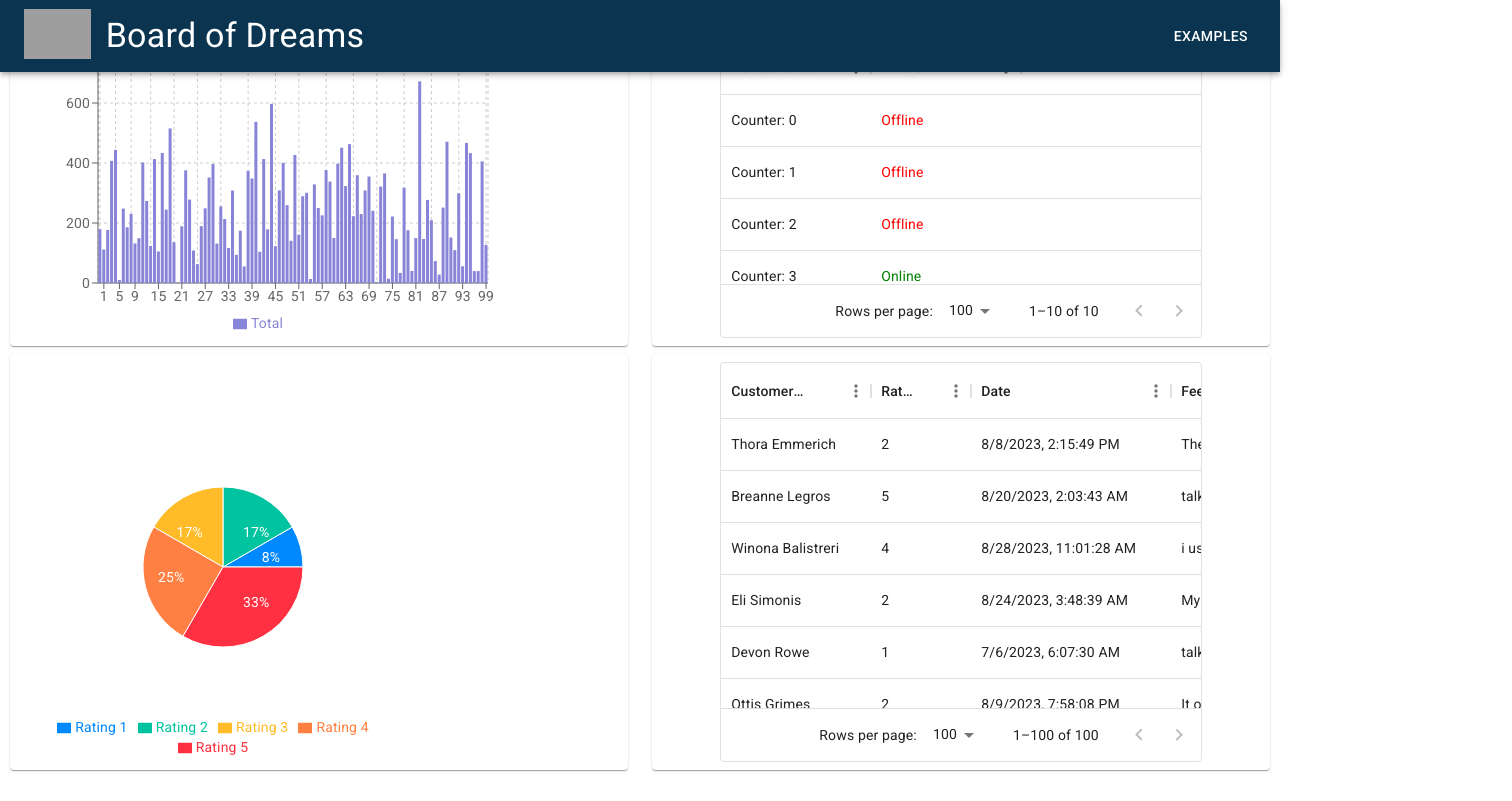
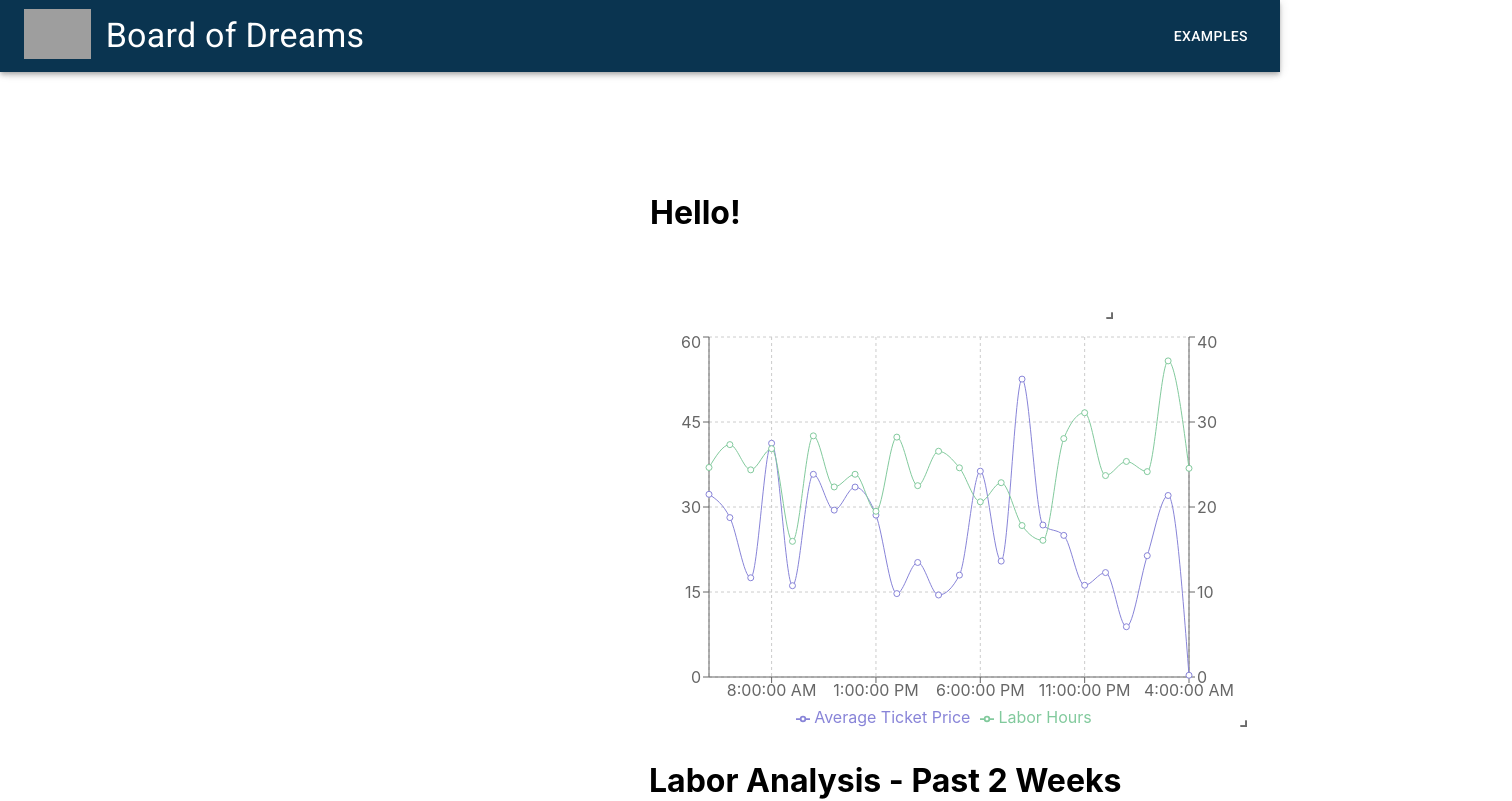
Before and after one commit to Harrison-Wright-PAR/DynamicDashboard, a React (Create React App) app in the folder ReactApp/: page /examples in a window 1280 px wide. Shown: the top 801 px of the page, 1512 px wide, since content can reach past the window. Built offline with nearby package versions, Linux system fonts and the light colour scheme; grey boxes are pictures that could not be loaded.

Commit message:
updated examples page refactors

```diff
--- a/ReactApp/src/components/Start.tsx
+++ b/ReactApp/src/components/Start.tsx
@@ -29,22 +29,9 @@ import LiveSalesReport from "./liveSalesReport";
 import MenuChangesReport from "./menuChangesReport";
 import SalesDailyReport from "./salesDailyReport";
 import LaborCostReport from "./laborCostReport";
-import { layout, LayoutItem } from "../gridLayouts";
+import { layout, LayoutItem, mapLayouts, componentMap } from "../utils";
 import ExpandMoreIcon from "@mui/icons-material/ExpandMore";
 
-type ComponentMap = {
-  [key: string]: React.ComponentType<any>;
-};
-
-const componentMap: ComponentMap = {
-  HelloUser: HelloUser,
-  SalesTrendReport: SalesTrendReport,
-  LaborCostReport: LaborCostReport,
-  LaborIrregularitiesReport: LaborIrregularitiesReport,
-  LiveSalesReport: LiveSalesReport,
-  MenuChangesReport: MenuChangesReport,
-  SalesDailyReport: SalesDailyReport,
-};
 
 function StartPage() {
   const [inputValue, setInputValue] = useState("");
@@ -61,35 +48,11 @@ function StartPage() {
 
   const ResponsiveGridLayout = WidthProvider(Responsive);
 
-  const layout: Array<LayoutItem> = [
-    { i: "HelloUser", x: 0, y: 0, w: 6, h: 4 },
-    { i: "SalesTrendReport", x: 1, y: 1, w: 7.7, h: 10.2 },
-    { i: "LaborCostReport", x: 2, y: 2, w: 11, h: 15 },
-    { i: "LaborIrregularitiesReport", x: 3, y: 3, w: 9.1, h: 11.5 },
-    { i: "LiveSalesReport", x: 4, y: 4, w: 4, h: 4 },
-    { i: "MenuChangesReport", x: 5, y: 5, w: 8.5, h: 11.5 },
-    { i: "SalesDailyReport", x: 6, y: 6, w: 11, h: 15 },
-  ];
 
   const handleButtonClick = async () => {
     setApiResponse("Calling API...");
     const response = await api.generate(inputValue);
     setApiResponse(response);
-  };
-
-  const mapLayouts = (components: Component[], layout: LayoutItem[]) => {
-    return components.map((x: any, i: number) => {
-      x["id"] = i;
-      var defaultLayout = layout.find((item) => item.i === x.name);
-      if (defaultLayout == undefined) {
-        defaultLayout = { i: x.name, x: 0, y: 0, w: 4, h: 4 };
-      }
-      defaultLayout["x"] = i;
-      defaultLayout["y"] = i;
-      x["layout"] = defaultLayout;
-      console.log(x);
-      return x;
-    });
   };
 
   const fetchComponents = async () => {
--- a/ReactApp/src/components/examples.tsx
+++ b/ReactApp/src/components/examples.tsx
@@ -1,41 +1,133 @@
-import * as React from 'react';
-import { styled } from '@mui/material/styles';
-import Grid from '@mui/material/Grid';
-import Paper from '@mui/material/Paper';
-import Box from '@mui/material/Box';
-import TotalSales from './widgets/TotalSales';
-import DeviceHealth from './widgets/DeviceHealth';
-import CustomerRatings from './widgets/CustomerRatings'
-import CustomerFeedback from './widgets/CustomerFeedback'
-
-const Item = styled(Paper)(({ theme }) => ({
-  backgroundColor: theme.palette.mode === 'dark' ? '#1A2027' : '#fff',
-  ...theme.typography.body2,
-  padding: theme.spacing(1),
-  textAlign: 'center',
-  color: theme.palette.text.secondary,
-  alignContent:'center'
-}));
+import React from "react";
+import { Box, Container } from "@mui/material";
+import { WidthProvider, Responsive } from "react-grid-layout";
+import "react-grid-layout/css/styles.css";
+import "react-resizable/css/styles.css";
+import { ThemeProvider } from "@mui/material/styles";
+import theme from "./theme";
+import { layout, componentMap, mapLayouts } from "../utils";
 
 export default function Examples() {
+  const ResponsiveGridLayout = WidthProvider(Responsive);
+
+  let components = [
+    {
+      goodFor: "all",
+      id: 0,
+      name: "HelloUser",
+      purpose: "greet the user",
+    },
+    {
+      goodFor: "management, franchise owner, franchisee",
+      id: 2,
+      name: "SalesTrendReport",
+      purpose: "show the sales trend for a single location",
+    },
+    {
+      name: "LaborCostReport",
+      goodFor: "management, franchise owner, franchisee",
+      id: 3,
+      purpose: "show the labor cost for a single location",
+    },
+    {
+      name: "LaborIrregularitiesReport",
+      goodFor: "management, franchise owner, franchisee",
+      id: 4,
+      purpose: "show the labor irregularities for a single location",
+    },
+    {
+      name: "LiveSalesReport",
+      goodFor: "management, franchise owner, franchisee",
+      id: 5,
+      purpose: "show the live sales for a single location",
+    },
+    {
+      name: "MenuChangesReport",
+      goodFor: "management, franchise owner, franchisee",
+      id: 6,
+      purpose: "show the menu changes for a single location",
+    },
+    {
+      name: "SalesDailyReport",
+      goodFor: "management, franchise owner, franchisee",
+      id: 7,
+      purpose: "show the sales daily for a single location",
+    },
+    {
+      name: "CustomerFeedback",
+      goodFor: "management, franchise owner, franchisee",
+      id: 8,
+      purpose: "show the customer feedback for a single location",
+    },
+    {
+      name: "CustomerRatings",
+      goodFor: "management, franchise owner, franchisee",
+      id: 9,
+      purpose: "show the customer ratings for a single location",
+    },
+    {
+      name: "DeviceHealth",
+      goodFor: "management, franchise owner, franchisee",
+      id: 10,
+      purpose: "show the device health for a single location",
+    },
+    {
+      name: "TotalSales",
+      goodFor: "management, franchise owner, franchisee",
+      id: 11,
+      purpose: "show the total sales for a single location",
+    },
+
+  ];
+
+
+  components = mapLayouts(components, layout);
+
   return (
-    <div className="center-box">
-    <Box sx={{ width: '100%' }} >
-      <Grid container rowSpacing={1} columnSpacing={{ xs: 1, sm: 2, md: 3 }}>
-        <Grid item xs={6}>
-          <Item><TotalSales/></Item>
-        </Grid>
-        <Grid item xs={6}>
-          <Item><DeviceHealth></DeviceHealth></Item>
-        </Grid>
-        <Grid item xs={6}>
-          <Item><CustomerRatings></CustomerRatings></Item>
-        </Grid>
-        <Grid item xs={6}>
-          <Item><CustomerFeedback></CustomerFeedback></Item>
-        </Grid>
-      </Grid>
-    </Box>
-    </div>
+    <ThemeProvider theme={theme}>
+      <Container maxWidth="sm" sx={{ width: "100%" }}>
+        <Box
+          className="MainApp"
+          sx={{
+            display: "flex",
+            flexDirection: "column",
+            alignItems: "center",
+            width: "100%",
+            height: "100vh",
+          }}
+        >
+          <Box sx={{ mt: 3 }}>
+            <ResponsiveGridLayout
+              className="layout"
+              layouts={{ lg: layout }}
+              breakpoints={{ lg: 2400 }}
+              cols={{ lg: 16 }}
+              rowHeight={30}
+            >
+              {components &&
+                components.length > 0 &&
+                components.map((component: any) => {
+                  const Component = componentMap[component["name"]];
+                  if (Component) {
+                    return (
+                      <div
+                        key={component.id}
+                        data-grid={{ ...component.layout }}
+                      >
+                        <Component />
+                      </div>
+                    );
+                  } else {
+                    console.error(
+                      `Component with name ${component["name"]} not found in componentMap`
+                    );
+                    return null;
+                  }
+                })}
+            </ResponsiveGridLayout>
+          </Box>
+        </Box>
+      </Container>
+    </ThemeProvider>
   );
 }
--- a/ReactApp/src/components/widgets/CustomerRatings.tsx
+++ b/ReactApp/src/components/widgets/CustomerRatings.tsx
@@ -1,5 +1,5 @@
 import React, { useCallback, useState } from "react";
-import { PieChart, Pie, Cell, Legend } from "recharts";
+import { PieChart, Pie, Cell, Legend, ResponsiveContainer } from "recharts";
 
 const data = [
   { name: "Rating 1", value: 100 },
@@ -39,7 +39,9 @@ const renderCustomizedLabel = ({
 };
 export default function CustomerRatings() {
   return (
-    <PieChart width={400} height={400}>
+    <ResponsiveContainer width="100%" height="100%">
+
+      <PieChart width={400} height={400} margin={{ top: 10, right: 10, bottom: 10, left: 10 }}>
         <Pie
           data={data}
           cx={200}
@@ -56,5 +58,6 @@ export default function CustomerRatings() {
         </Pie>
         <Legend />
       </PieChart>
+    </ResponsiveContainer>
   );
 }
--- /dev/null
+++ b/ReactApp/src/utils.tsx
@@ -0,0 +1,68 @@
+import HelloUser from "./components/helloUser";
+import LaborCostReport from "./components/laborCostReport";
+import LaborIrregularitiesReport from "./components/laborIrregularitiesReport";
+import LiveSalesReport from "./components/liveSalesReport";
+import MenuChangesReport from "./components/menuChangesReport";
+import SalesDailyReport from "./components/salesDailyReport";
+import SalesTrendReport from "./components/salesTrendReport";
+import CustomerFeedback from "./components/widgets/CustomerFeedback";
+import CustomerRatings from "./components/widgets/CustomerRatings";
+import DeviceHealth from "./components/widgets/DeviceHealth";
+import TotalSales from "./components/widgets/TotalSales";
+
+export const layout: Array<LayoutItem> = [
+    { i: "HelloUser", x: 0, y: 0, w: 6, h: 4 },
+    { i: "SalesTrendReport", x: 2, y: 2, w: 7.7, h: 10.2 },
+    { i: "LaborCostReport", x: 3, y: 3, w: 11, h: 15 },
+    { i: "LaborIrregularitiesReport", x: 4, y: 4, w: 9.1, h: 11.5 },
+    { i: "LiveSalesReport", x: 5, y: 5, w: 4, h: 4 },
+    { i: "MenuChangesReport", x: 6, y: 6, w: 8.5, h: 11.5 },
+    { i: "SalesDailyReport", x: 7, y: 7, w: 11, h: 15 },
+    { i: "CustomerFeedback", x: 8, y: 8, w: 4, h: 4 },
+    { i: "CustomerRatings", x: 9, y: 9, w: 6, h: 8 },
+    { i: "DeviceHealth", x: 10, y: 10, w: 4, h: 4 },
+    { i: "TotalSales", x: 11, y: 11, w: 4, h: 4 },
+  ];
+
+
+export interface LayoutItem {
+  i: string;
+  x: number;
+  y: number;
+  w: number;
+  h: number;
+}
+
+export type ComponentMap = {
+  [key: string]: React.ComponentType<any>;
+};
+
+export const componentMap: ComponentMap = {
+  HelloUser: HelloUser,
+  SalesTrendReport: SalesTrendReport,
+  LaborCostReport: LaborCostReport,
+  LaborIrregularitiesReport: LaborIrregularitiesReport,
+  LiveSalesReport: LiveSalesReport,
+  MenuChangesReport: MenuChangesReport,
+  SalesDailyReport: SalesDailyReport,
+  CustomerFeedback: CustomerFeedback,
+  CustomerRatings: CustomerRatings,
+  DeviceHealth: DeviceHealth,
+  TotalSales: TotalSales
+};
+
+
+export const mapLayouts = (components: any[], layout: any[]) => {
+  return components.map((x: any, i: number) => {
+    x["id"] = i;
+    var defaultLayout = layout.find((item) => item.i === x.name);
+    if (defaultLayout == undefined) {
+      defaultLayout = { i: x.name, x: 0, y: 0, w: 4, h: 4 };
+    }
+    defaultLayout["x"] = i;
+    defaultLayout["y"] = i;
+    x["layout"] = defaultLayout;
+    console.log(x);
+    return x;
+  });
+};
```
Also changed, not shown: ReactApp/src/gridLayouts.tsx (deleted, +0 -19 lines). Lines whose indentation alone changed are shown as unchanged.
